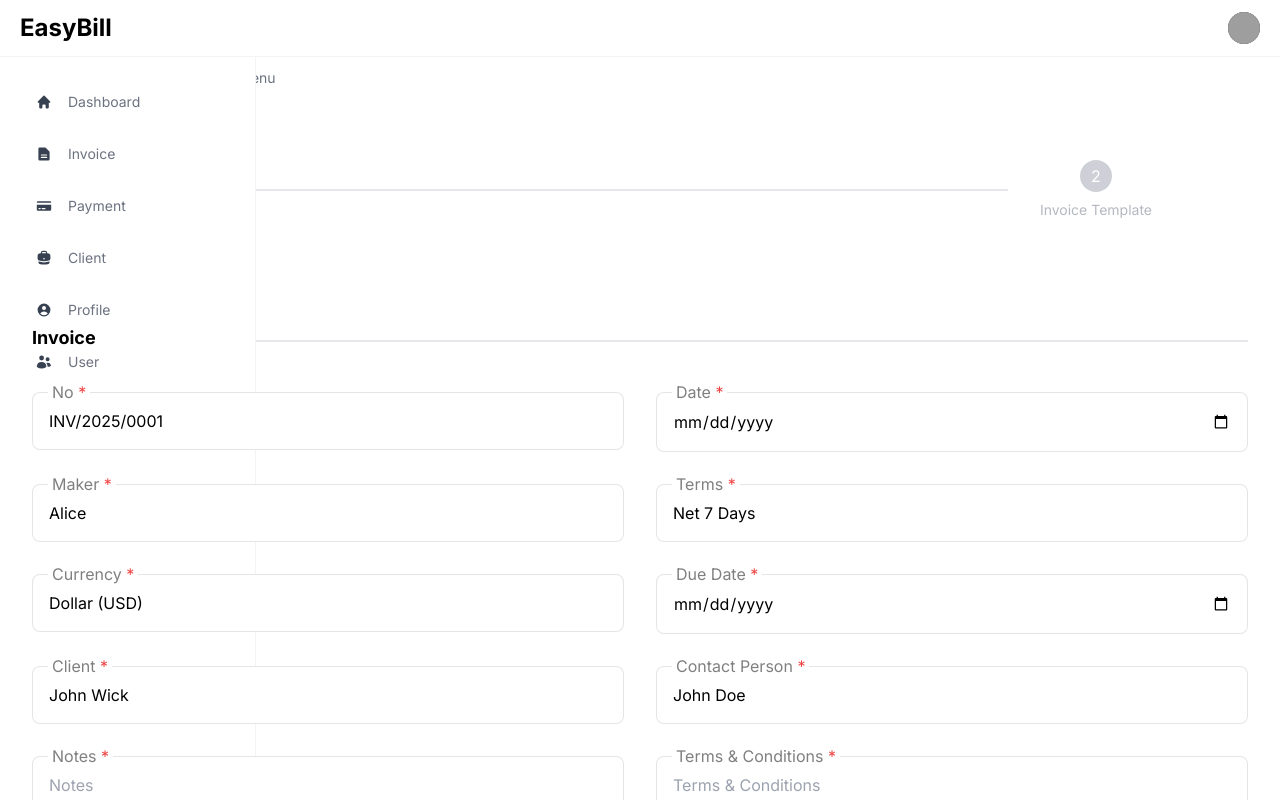
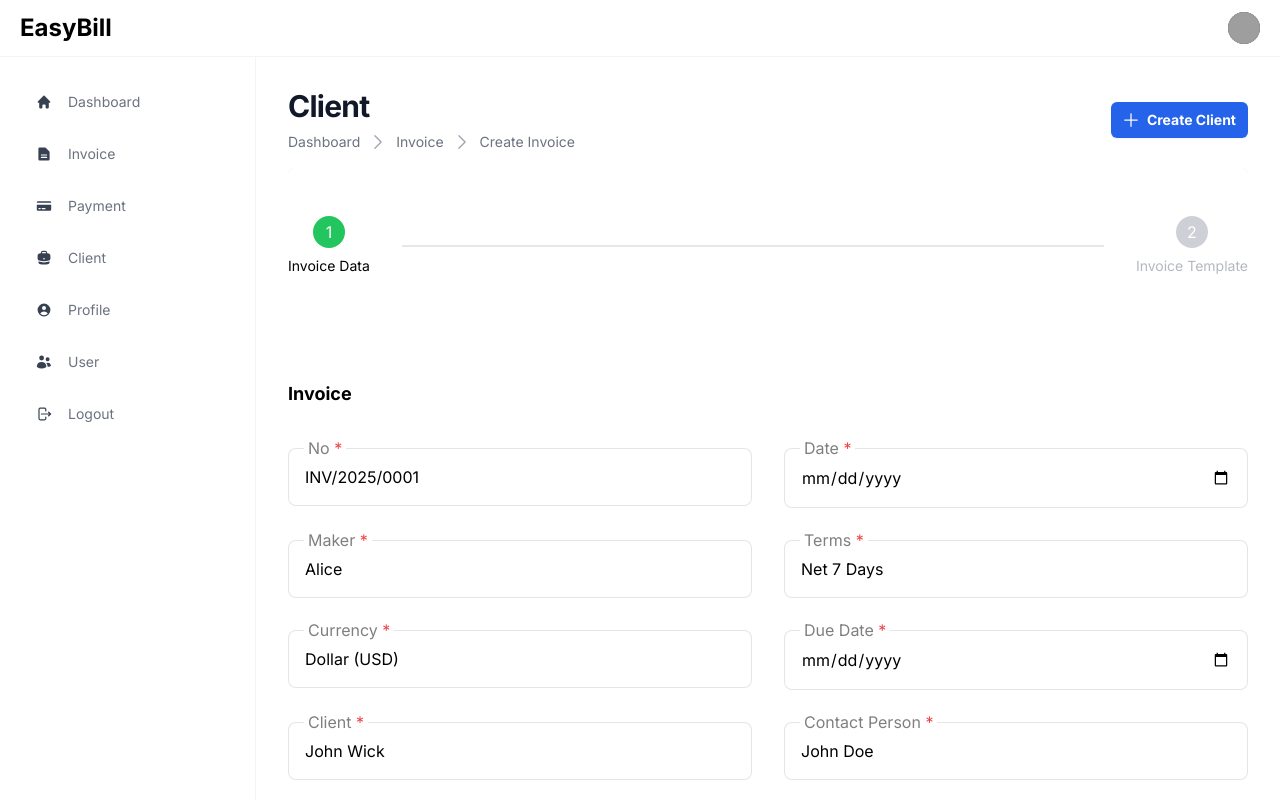
Before and after one commit to rchmfk/invoice-maker, a Next.js app in the folder easy-bill/: page /admin/create-invoice in a window 1280 px wide. Shown: the top 800 px of the page. Built offline with nearby package versions, Linux system fonts and the light colour scheme; grey boxes are pictures that could not be loaded.

Commit message:
modify layout

```diff
--- a/easy-bill/src/app/admin/client/page.tsx
+++ b/easy-bill/src/app/admin/client/page.tsx
@@ -13,20 +13,20 @@ const Client = () => {
               </h2>
               <div className="mt-1 flex flex-col sm:mt-0 sm:flex-row sm:flex-wrap sm:space-x-2">
                 <Link
-                  href=""
+                  href="/admin"
                   className="mt-2 flex items-center text-sm text-gray-500"
                 >
-                  Menu
+                  Dashboard
                 </Link>
                 <Link
-                  href=""
+                  href="/admin/client"
                   className="mt-2 flex items-center text-sm text-gray-500"
                 >
                   <ChevronRightIcon
                     aria-hidden="true"
                     className="mr-2 size-5 shrink-0 text-gray-400"
                   />
-                  Sub Menu
+                  Client
                 </Link>
               </div>
             </div>
--- a/easy-bill/src/app/admin/create-invoice/page.tsx
+++ b/easy-bill/src/app/admin/create-invoice/page.tsx
@@ -1,48 +1,70 @@
 import { ChevronRightIcon } from "@heroicons/react/24/outline";
 import Link from "next/link";
 import FormInvoice from "@/components/Invoice/FormInvoice";
+import { PlusIcon } from "@heroicons/react/24/solid";
 
 export default function CreateInvoice() {
   return (
-    <section className="mx-auto max-w-7xl px-4 space-y-6 flex flex-col py-6 sm:px-6 lg:px-8">
-      <div className="lg:flex lg:items-center lg:justify-between">
+    <>
+      <div className="p-4 sm:ml-64">
+        <div className="p-4 mt-14">
+          <div className="mb-4 lg:flex lg:items-center lg:justify-between">
             <div className="min-w-0 flex-1">
               <h2 className="text-2xl/7 font-bold text-gray-900 sm:truncate sm:text-3xl sm:tracking-tight">
-            Create Invoice
+                Client
               </h2>
               <div className="mt-1 flex flex-col sm:mt-0 sm:flex-row sm:flex-wrap sm:space-x-2">
                 <Link
-              href=""
+                  href="/admin"
                   className="mt-2 flex items-center text-sm text-gray-500"
                 >
-              Menu
+                  Dashboard
                 </Link>
                 <Link
-              href=""
+                  href="/admin/invoice"
                   className="mt-2 flex items-center text-sm text-gray-500"
                 >
                   <ChevronRightIcon
                     aria-hidden="true"
                     className="mr-2 size-5 shrink-0 text-gray-400"
                   />
-              Sub Menu
+                  Invoice
                 </Link>
                 <Link
-              href=""
+                  href="/admin/create-invoice"
                   className="mt-2 flex items-center text-sm text-gray-500"
                 >
                   <ChevronRightIcon
                     aria-hidden="true"
                     className="mr-2 size-5 shrink-0 text-gray-400"
                   />
-              Sub Menu
+                  Create Invoice
                 </Link>
               </div>
             </div>
+            <div className="mt-5 flex lg:ml-4 lg:mt-0">
+              <span className="sm:ml-3">
+                <button
+                  type="button"
+                  className="inline-flex items-center rounded-md bg-blue-600 px-3 py-2 text-sm font-semibold text-white shadow-sm hover:bg-blue-500 focus-visible:outline focus-visible:outline-2 focus-visible:outline-offset-2 focus-visible:outline-blue-600"
+                >
+                  <PlusIcon
+                    aria-hidden="true"
+                    className="-ml-0.5 mr-1.5 size-5"
+                  />
+                  Create Client
+                </button>
+              </span>
             </div>
-      <div>
+          </div>
+          <div className="flex items-center justify-center mb-4 rounded bg-gray-50">
+            <div className="flex flex-col rounded-lg bg-white gap-2 w-full">
               <FormInvoice />
+
             </div>
-    </section>
+          </div>
+        </div>
+      </div>
+    </>
   );
 }
--- a/easy-bill/src/app/admin/invoice/page.tsx
+++ b/easy-bill/src/app/admin/invoice/page.tsx
@@ -14,28 +14,28 @@ export default function InvoiceAdminPage() {
                 Invoice
               </h2>
               <div className="mt-1 flex flex-col sm:mt-0 sm:flex-row sm:flex-wrap sm:space-x-2">
-                <Link
-                  href=""
+              <Link
+                  href="/admin"
                   className="mt-2 flex items-center text-sm text-gray-500"
                 >
-                  Menu
+                  Dashboard
                 </Link>
                 <Link
-                  href=""
+                  href="/admin/invoice"
                   className="mt-2 flex items-center text-sm text-gray-500"
                 >
                   <ChevronRightIcon
                     aria-hidden="true"
                     className="mr-2 size-5 shrink-0 text-gray-400"
                   />
-                  Sub Menu
+                  Invoice
                 </Link>
               </div>
             </div>
             <div className="mt-5 flex lg:ml-4 lg:mt-0">
               <span className="sm:ml-3">
-                <button
-                  type="button"
+                <Link
+                  href="/admin/create-invoice"
                   className="inline-flex items-center rounded-md bg-blue-600 px-3 py-2 text-sm font-semibold text-white shadow-sm hover:bg-blue-500 focus-visible:outline focus-visible:outline-2 focus-visible:outline-offset-2 focus-visible:outline-blue-600"
                 >
                   <PlusIcon
@@ -43,7 +43,7 @@ export default function InvoiceAdminPage() {
                     className="-ml-0.5 mr-1.5 size-5"
                   />
                   Create Invoice
-                </button>
+                </Link>
               </span>
             </div>
           </div>
--- a/easy-bill/src/app/admin/page.tsx
+++ b/easy-bill/src/app/admin/page.tsx
@@ -9,31 +9,14 @@ const AdminPage = () => {
           <div className="mb-4 lg:flex lg:items-center lg:justify-between">
             <div className="min-w-0 flex-1">
               <h2 className="text-2xl/7 font-bold text-gray-900 sm:truncate sm:text-3xl sm:tracking-tight">
-                Title
+                Dashboard
               </h2>
               <div className="mt-1 flex flex-col sm:mt-0 sm:flex-row sm:flex-wrap sm:space-x-2">
                 <Link
-                  href=""
+                  href="/admin"
                   className="mt-2 flex items-center text-sm text-gray-500"
                 >
-                  Menu
-                </Link>
-                <Link
-                  href=""
-                  className="mt-2 flex items-center text-sm text-gray-500"
-                >
-                  <ChevronRightIcon
-                    aria-hidden="true"
-                    className="mr-2 size-5 shrink-0 text-gray-400"
-                  />
-                  Sub Menu
-                </Link>
-                <Link href="" className="mt-2 flex items-center text-sm text-gray-500">
-                  <ChevronRightIcon
-                    aria-hidden="true"
-                    className="mr-2 size-5 shrink-0 text-gray-400"
-                  />
-                  Sub Menu
+                  Dashboard
                 </Link>
               </div>
             </div>
--- a/easy-bill/src/app/admin/payment/page.tsx
+++ b/easy-bill/src/app/admin/payment/page.tsx
@@ -14,20 +14,20 @@ export default function PaymentAdminPage() {
               </h2>
               <div className="mt-1 flex flex-col sm:mt-0 sm:flex-row sm:flex-wrap sm:space-x-2">
                 <Link
-                  href=""
+                  href="/admin"
                   className="mt-2 flex items-center text-sm text-gray-500"
                 >
-                  Menu
+                  Dashboard
                 </Link>
                 <Link
-                  href=""
+                  href="/admin/payment"
                   className="mt-2 flex items-center text-sm text-gray-500"
                 >
                   <ChevronRightIcon
                     aria-hidden="true"
                     className="mr-2 size-5 shrink-0 text-gray-400"
                   />
-                  Sub Menu
+                  Payment
                 </Link>
               </div>
             </div>
--- a/easy-bill/src/app/admin/profile/page.tsx
+++ b/easy-bill/src/app/admin/profile/page.tsx
@@ -100,20 +100,20 @@ const Home: React.FC = () => {
               </h2>
               <div className="mt-1 flex flex-col sm:mt-0 sm:flex-row sm:flex-wrap sm:space-x-2">
                 <Link
-                  href=""
+                  href="/admin"
                   className="mt-2 flex items-center text-sm text-gray-500"
                 >
-                  Menu
+                  Dashboard
                 </Link>
                 <Link
-                  href=""
+                  href="/admin/profile"
                   className="mt-2 flex items-center text-sm text-gray-500"
                 >
                   <ChevronRightIcon
                     aria-hidden="true"
                     className="mr-2 size-5 shrink-0 text-gray-400"
                   />
-                  Sub Menu
+                  Profile
                 </Link>
               </div>
             </div>
--- a/easy-bill/src/app/admin/user/page.tsx
+++ b/easy-bill/src/app/admin/user/page.tsx
@@ -163,20 +163,20 @@ const UserManagement: React.FC = () => {
               </h2>
               <div className="mt-1 flex flex-col sm:mt-0 sm:flex-row sm:flex-wrap sm:space-x-2">
                 <Link
-                  href=""
+                  href="/admin"
                   className="mt-2 flex items-center text-sm text-gray-500"
                 >
-                  Menu
+                  Dashboard
                 </Link>
                 <Link
-                  href=""
+                  href="/admin/user"
                   className="mt-2 flex items-center text-sm text-gray-500"
                 >
                   <ChevronRightIcon
                     aria-hidden="true"
                     className="mr-2 size-5 shrink-0 text-gray-400"
                   />
-                  Sub Menu
+                  User
                 </Link>
               </div>
             </div>
```
Lines whose indentation alone changed are shown as unchanged.
